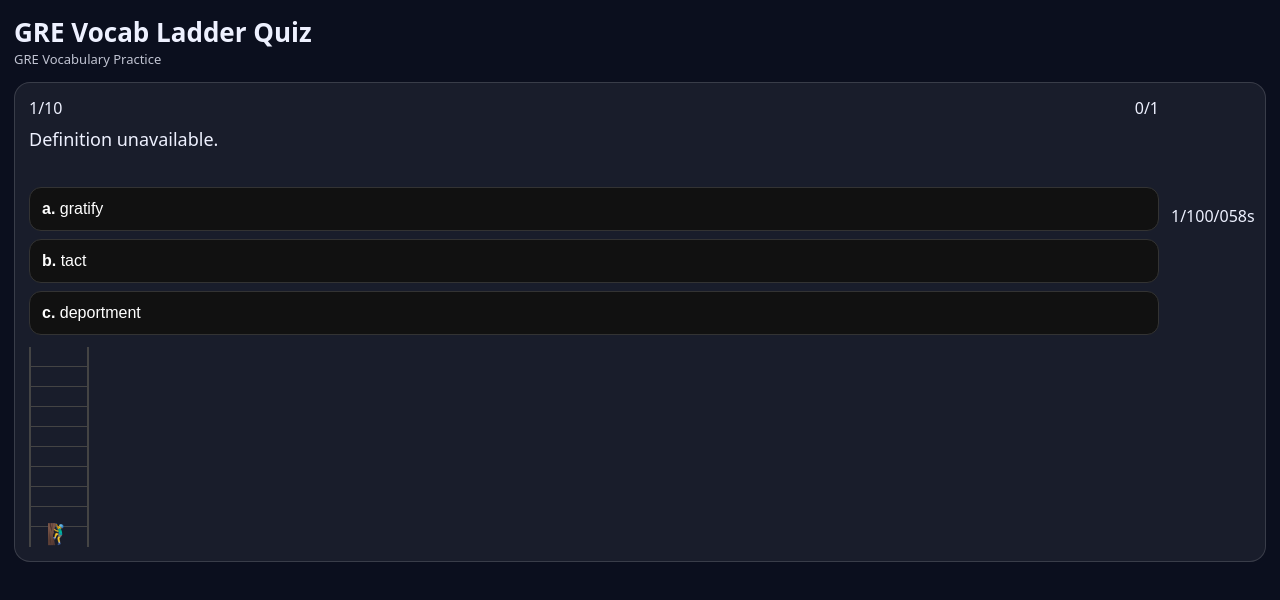
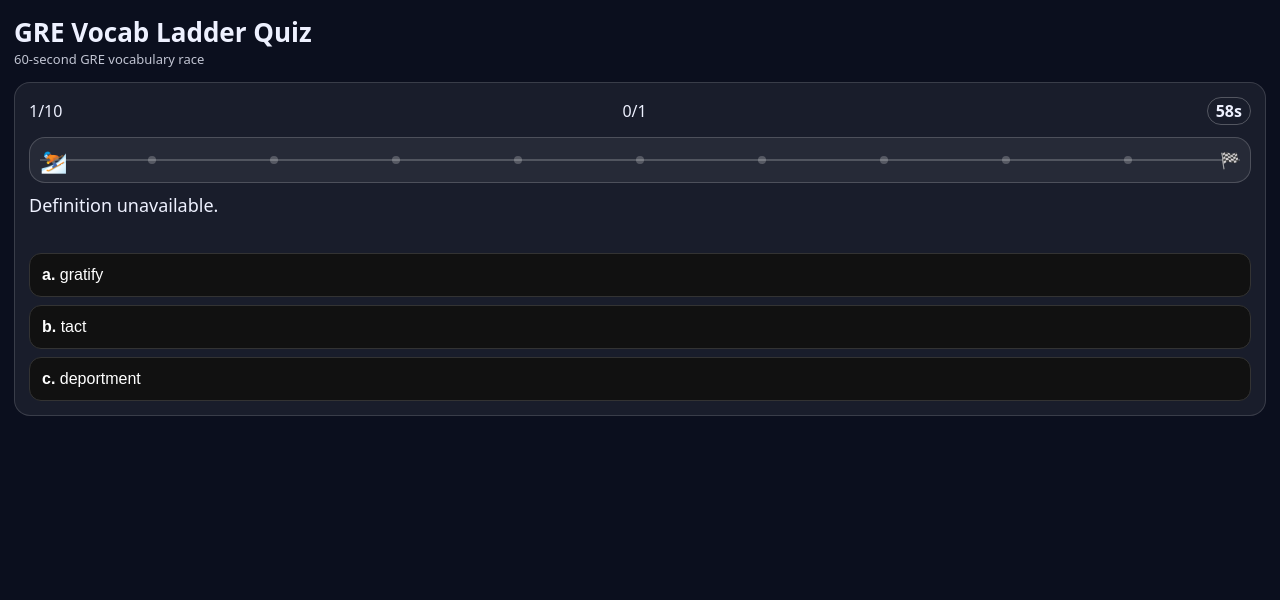
Before and after one commit to ztscott88/GRE-Vocab-Ladderclimber, a plain HTML site: page index.html in a window 1280 px wide. Both pictures are taken after a click on the button "Easy (3)". Drawn offline with Linux system fonts and the light colour scheme; no server answers.

Commit message:
Update index.html

```diff
--- a/index.html
+++ b/index.html
@@ -7,6 +7,7 @@
 
 <style>
 * { box-sizing: border-box; }
+
 body {
   margin: 0;
   padding: 14px;
@@ -20,6 +21,7 @@
 h1 { margin: 0; font-size: 26px; font-weight: 800; }
 .sub { font-size: 13px; opacity: .8; }
 
+/* Cards */
 .card {
   background: rgba(255,255,255,.06);
   border: 1px solid rgba(255,255,255,.14);
@@ -28,20 +30,24 @@
   margin-top: 14px;
 }
 
-.top {
-  display: grid;
-  grid-template-columns: 1fr 80px;
-  gap: 12px;
-}
-
+/* Top HUD */
 .row {
   display: flex;
   justify-content: space-between;
   align-items: center;
+  gap: 10px;
 }
 
+#timer {
+  font-weight: 800;
+  padding: 2px 8px;
+  border: 1px solid rgba(255,255,255,.25);
+  border-radius: 999px;
+}
+
+/* Definition & choices */
 .definition {
-  margin-top: 8px;
+  margin-top: 10px;
   font-size: 18px;
   min-height: 48px;
 }
@@ -66,30 +72,66 @@
 
 .choice:hover { background: #1b1b1b; }
 
-.ladder {
+/* Race track */
+.raceWrap { margin-top: 12px; }
+
+.raceTrack {
   position: relative;
-  width: 60px;
-  height: 200px;
-  border-left: 2px solid #444;
-  border-right: 2px solid #444;
+  width: 100%;
+  height: 46px;
+  border-radius: 16px;
+  border: 1px solid rgba(255,255,255,.18);
+  background: rgba(255,255,255,.06);
+  overflow: hidden;
 }
 
-.rung {
+.raceTrack::before {
+  content: "";
   position: absolute;
-  left: 0; right: 0;
-  height: 1px;
-  background: #444;
+  left: 10px;
+  right: 10px;
+  top: 50%;
+  height: 2px;
+  background: rgba(255,255,255,.20);
+  transform: translateY(-50%);
 }
 
-.climber {
+.finish {
   position: absolute;
-  left: 50%;
-  transform: translateX(-50%);
-  bottom: 0;
-  font-size: 20px;
-  transition: bottom .15s ease;
+  right: 10px;
+  top: 50%;
+  transform: translateY(-50%);
+  opacity: .85;
 }
 
+.checkpoint {
+  position: absolute;
+  top: 50%;
+  width: 8px;
+  height: 8px;
+  border-radius: 50%;
+  transform: translate(-50%, -50%);
+  background: rgba(255,255,255,.22);
+}
+
+.checkpoint.hit {
+  background: rgba(74,222,128,.95);
+}
+
+.skier {
+  position: absolute;
+  left: 10px;
+  top: 50%;
+  transform: translateY(-50%);
+  font-size: 22px;
+  transition: left .2s ease;
+}
+
+/* Results */
+.ok { color: #4ade80; font-weight: 900; }
+.bad { color: #f87171; font-weight: 900; }
+
+/* Overlay */
 .overlay {
   position: fixed;
   inset: 0;
@@ -122,11 +164,8 @@
 
 .diff:hover { background: #1b1b1b; }
 
-.ok { color: #4ade80; font-weight: 900; }
-.bad { color: #f87171; font-weight: 900; }
-
 @media(max-width:600px){
-  .top { grid-template-columns: 1fr; }
+  .definition { font-size: 17px; }
 }
 </style>
 </head>
@@ -134,41 +173,47 @@
 <body>
 
 <h1>GRE Vocab Ladder Quiz</h1>
-<div class="sub">GRE Vocabulary Practice</div>
+<div class="sub">60-second GRE vocabulary race</div>
 
 <!-- GAME -->
-<div class="card top hidden" id="gameCard">
-  <div>
-    <div class="row">
-      <div id="qNum">1/10</div>
-      <div id="scoreInline">0/0</div>
+<div class="card hidden" id="gameCard">
+
+  <div class="row">
+    <div id="qNum">1/10</div>
+    <div id="scoreInline">0/0</div>
+    <div id="timer">60s</div>
+  </div>
+
+  <div class="raceWrap">
+    <div class="raceTrack" id="raceTrack">
+      <div class="finish">🏁</div>
+
+      <!-- 9 checkpoints -->
+      <div class="checkpoint" style="left:10%"></div>
+      <div class="checkpoint" style="left:20%"></div>
+      <div class="checkpoint" style="left:30%"></div>
+      <div class="checkpoint" style="left:40%"></div>
+      <div class="checkpoint" style="left:50%"></div>
+      <div class="checkpoint" style="left:60%"></div>
+      <div class="checkpoint" style="left:70%"></div>
+      <div class="checkpoint" style="left:80%"></div>
+      <div class="checkpoint" style="left:90%"></div>
+
+      <div class="skier" id="skier">⛷️</div>
     </div>
+  </div>
 
-    <div class="definition" id="definition"></div>
-    <div class="choices" id="choices"></div>
-  </div>
-<div class="row">
-  <div id="qNum">1/10</div>
-  <div id="scoreInline">0/0</div>
-  <div id="timer">60s</div>
-</div>
-  <div class="ladder">
-    <div class="rung" style="bottom:10%"></div>
-    <div class="rung" style="bottom:20%"></div>
-    <div class="rung" style="bottom:30%"></div>
-    <div class="rung" style="bottom:40%"></div>
-    <div class="rung" style="bottom:50%"></div>
-    <div class="rung" style="bottom:60%"></div>
-    <div class="rung" style="bottom:70%"></div>
-    <div class="rung" style="bottom:80%"></div>
-    <div class="rung" style="bottom:90%"></div>
-    <div class="climber" id="climber">🧗‍♂️</div>
-  </div>
+  <div class="definition" id="definition"></div>
+  <div class="choices" id="choices"></div>
 </div>
 
 <!-- RESULTS -->
 <div class="card hidden" id="resultCard">
-  <div><b>Score:</b> <span id="scoreOut"></span>/10 (<span id="pctOut"></span>%)</div>
+  <div>
+    <b>Score:</b>
+    <span id="scoreOut"></span>/10
+    (<span id="pctOut"></span>%)
+  </div>
 
   <div id="recap" style="margin-top:10px;"></div>
 
@@ -178,7 +223,7 @@
   </div>
 </div>
 
-<!-- DIFFICULTY -->
+<!-- DIFFICULTY OVERLAY -->
 <div class="overlay" id="difficultyOverlay">
   <div class="modal">
     <h2>Select Difficulty</h2>
```
